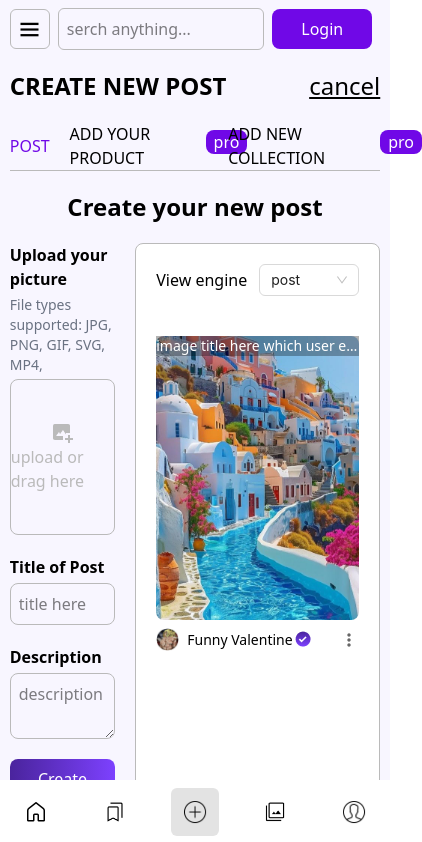
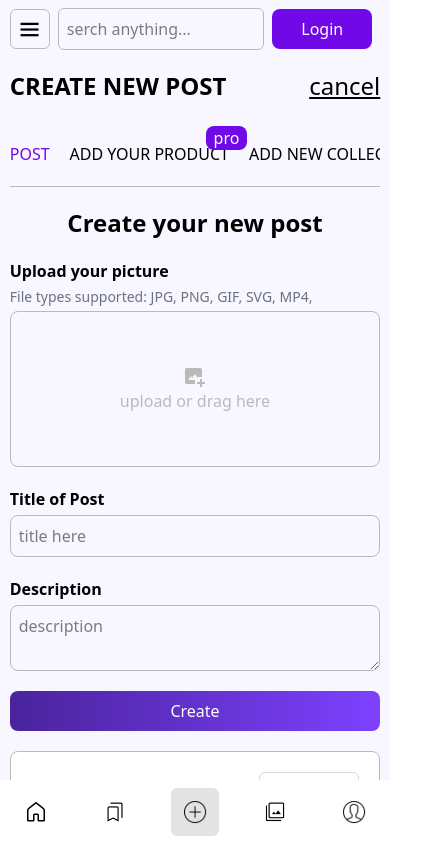
Before and after one commit to Muhammadali-fr/dast_client, a React (Vite) app: page /add-post in a window 390 px wide. Shown: the top 842 px of the page, 422 px wide, since content can reach past the window. Built offline with nearby package versions, Linux system fonts and the light colour scheme; no server answers.

Commit message:
media for add post

```diff
--- a/src/index.css
+++ b/src/index.css
@@ -45,6 +45,13 @@
   }
 }
 
+@media(max-width: 450px) {
+  .details{
+    flex-direction: column;
+    align-items: start;
+  }
+}
+
 /* auth bg  */
 .auth-bg {
   background-image: url(./assets/auth/bg.png);
--- a/src/pages/AddPost.jsx
+++ b/src/pages/AddPost.jsx
@@ -40,7 +40,7 @@ const AddPost = () => {
     }, [language])
 
     return (
-        <div className="w-[95%] h-screen mx-auto">
+        <div className="w-[95%] min-h-screen mx-auto">
 
             {/* header  */}
             <div className="flex my-5 items-center justify-between">
@@ -51,10 +51,10 @@ const AddPost = () => {
             </div>
 
             {/* Links  */}
-            <div className="flex items-center gap-5 border-b border-[#BABABA]">
-                <Link className="text-violet-700">POST</Link>
-                <Link className="relative">ADD YOUR PRODUCT <span className="px-2 rounded-lg text-center bg-violet-700 text-white absolute bottom-4 left-34">pro</span> </Link>
-                <Link className="relative">ADD NEW COLLECTION <span className="px-2 rounded-lg text-center bg-violet-700 text-white absolute bottom-4 left-38">pro</span>  </Link>
+            <div className="w-full overflow-scroll flex items-center gap-5 border-b border-[#BABABA] py-5 overscroll-x-hidden">
+                <Link className="text-violet-700 whitespace-nowrap">POST</Link>
+                <Link className="relative whitespace-nowrap">ADD YOUR PRODUCT <span className="px-2 rounded-lg text-center bg-violet-700 text-white absolute bottom-4 left-34">pro</span> </Link>
+                <Link className="relative whitespace-nowrap">ADD NEW COLLECTION <span className="px-2 rounded-lg text-center bg-violet-700 text-white absolute bottom-4 left-38">pro</span>  </Link>
             </div>
 
             {/* main  */}
@@ -63,9 +63,9 @@ const AddPost = () => {
                 {/* title  */}
                 <p className="text-center text-2xl font-semibold">Create your new post</p>
 
-                <div className="flex justify-between gap-5">
+                <div className="sm:flex space-y-5 justify-between gap-5">
                     {/* form  */}
-                    <form className="max-w-[317px] flex flex-col gap-5">
+                    <form className="sm:max-w-[317px] w-full flex flex-col gap-5">
 
                         {/* file  */}
                         <label className="flex flex-col gap-1 cursor-pointer">
@@ -104,7 +104,7 @@ const AddPost = () => {
 
                             <Select
                                 className="w-[100px]"
-                                placeholder="Tilni tanlang"
+                                placeholder="select view"
                                 value={language}
                                 onChange={setLanguage}
                                 options={[
@@ -135,11 +135,11 @@ const AddPost = () => {
                         </div>}
 
                         {/* details  */}
-                        {details && <div className="flex items-center gap-5 ">
+                        {details && <div className="details flex items-center gap-5 ">
                             <img className="min-w-[203px] w-[203px] h-[284px] rounded-lg" src={ExempleImage} alt="selected pic" />
                             <div className="max-w-[363px] flex flex-col gap-2">
                                 <p className="font-semibold">Image title here</p>
-                                <p className="text-sm">Via our international distribution network, we supply our frozen kebab skewers throughout Europe, Africa and Asia. By establishing Dostlar Convenience Food GmbH ...</p>
+                                <p className="text-sm">my favourite place</p>
 
                                 {/* likes and name  */}
                                 <div className="w-[154px] flex flex-col gap-2">
```
